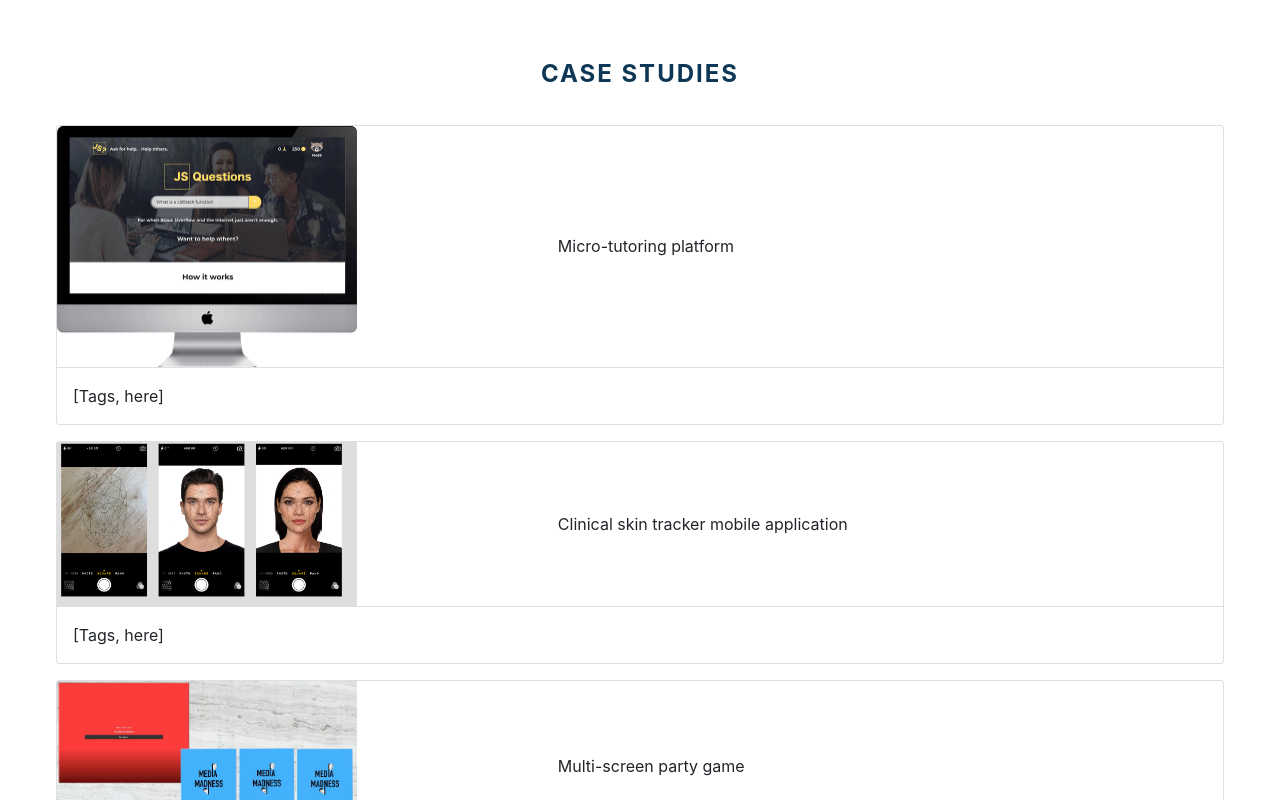
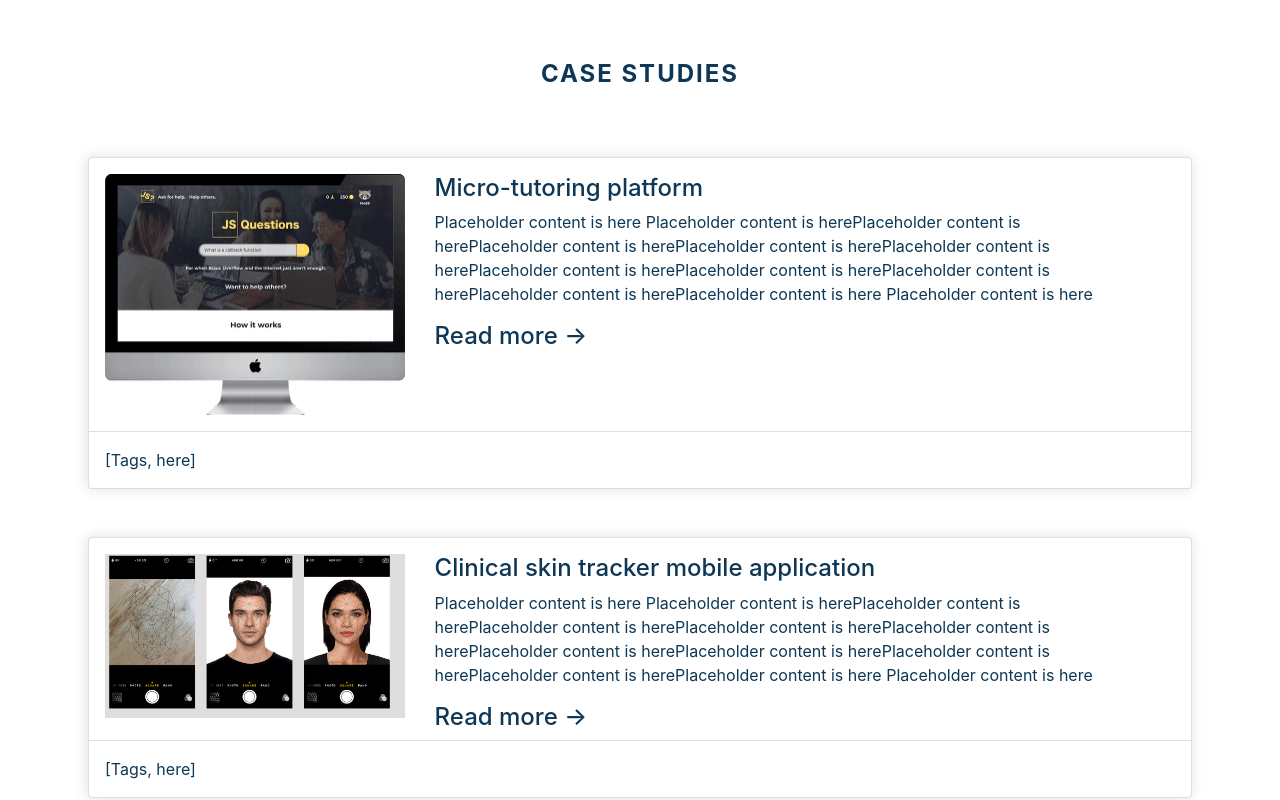
Before and after one commit to Amber-Williams/portfolio-website, a Next.js app: page / in a window 1280 px wide. Shown: the part 1220-2020 px from the top of the page. Built offline with nearby package versions, Linux system fonts and the light colour scheme.

Commit message:
Edits to main page case studys layout and subtitle

```diff
--- a/components/CaseStudiesList/CaseStudyListItem.tsx
+++ b/components/CaseStudiesList/CaseStudyListItem.tsx
@@ -7,21 +7,40 @@ interface CaseStudyListItemProps {
 }
 
 const CaseStudyListItem: React.FC<CaseStudyListItemProps> = ({
-  study: { path, title, preview_image },
+  study: { path, title, preview_image, subtitle },
 }) => {
   return (
+    <React.Fragment>
+      <style jsx>
+        {`
+          .CaseStudyListItem__preview {
+            width: 30%;
+          }
+
+          .CaseStudiesList {
+            color: #0d3754;
+          }
+        `}
+      </style>
+      <div className="CaseStudiesList">
         <Link href={{ pathname: `posts/${path}` }}>
-      <div className="card m-3">
-        <div className="d-flex flex-column flex-md-row align-items-center">
-          <div className="col-md-5 p-0">
+          <div className="card m-5">
+            <div className="d-flex flex-column flex-md-row">
+              <div className="CaseStudyListItem__preview p-3">
                 <img src={`${preview_image}`} width="300px" />
               </div>
-          <div className="col-md-7">{title}</div>
+              <div className="col-md-8 mt-3">
+                <h4>{title}</h4>
+                <p>{subtitle}</p>
+                <h4>Read more &#8594;</h4>
+              </div>
             </div>
 
             <p className="date--listed col-12 p-3 m-0 w-100">[Tags, here]</p>
           </div>
         </Link>
+      </div>
+    </React.Fragment>
   )
 }
 
--- a/content/case-studies/clinical-tracking-app.yml
+++ b/content/case-studies/clinical-tracking-app.yml
@@ -2,6 +2,7 @@ path: clinical-tracking-app
 order: 2
 template: case-study
 title: Clinical skin tracker mobile application
+subtitle: Placeholder content is here Placeholder content is herePlaceholder content is herePlaceholder content is herePlaceholder content is herePlaceholder content is herePlaceholder content is herePlaceholder content is herePlaceholder content is herePlaceholder content is herePlaceholder content is here Placeholder content is here
 preview_image: /images/clinical-tracking-app/faceoverlay.png
 tech_stack: CSS, HTML, JavaScript, iOS, Android, MySQL
 content:
--- a/content/case-studies/js-questions.yml
+++ b/content/case-studies/js-questions.yml
@@ -2,6 +2,7 @@ path: js-questions
 order: 1
 template: case-study
 title: Micro-tutoring platform
+subtitle: Placeholder content is here Placeholder content is herePlaceholder content is herePlaceholder content is herePlaceholder content is herePlaceholder content is herePlaceholder content is herePlaceholder content is herePlaceholder content is herePlaceholder content is herePlaceholder content is here Placeholder content is here
 preview_image: /images/js-questions/preview.gif
 tech_stack: React, Redux, React-Spring, Node, Koa, PostGreSQL, Docker
 content:
--- a/content/case-studies/media-madness.yml
+++ b/content/case-studies/media-madness.yml
@@ -2,6 +2,7 @@ path: media-madness
 order: 3
 template: case-study
 title: Multi-screen party game
+subtitle: Placeholder content is here Placeholder content is herePlaceholder content is herePlaceholder content is herePlaceholder content is herePlaceholder content is herePlaceholder content is herePlaceholder content is herePlaceholder content is herePlaceholder content is herePlaceholder content is here Placeholder content is here
 preview_image: /images/media-madness/preview.png
 tech_stack: Node, React, Socket.io, MongoDB, and Giphy API
 content:
--- a/content/case-studies/sushi-website.yml
+++ b/content/case-studies/sushi-website.yml
@@ -2,6 +2,7 @@ path: sushi-website
 order: 4
 template: case-study
 title: Redesign for sushi restaurant
+subtitle: Placeholder content is here Placeholder content is herePlaceholder content is herePlaceholder content is herePlaceholder content is herePlaceholder content is herePlaceholder content is herePlaceholder content is herePlaceholder content is herePlaceholder content is herePlaceholder content is here Placeholder content is here
 preview_image: /images/sushi-website/sushi-preview.png
 tech_stack: CSS, HTML, JavaScript
 content:
--- a/pages/_app.jsx
+++ b/pages/_app.jsx
@@ -39,6 +39,10 @@ export default function MyApp({ Component, pageProps }) {
         .date--listed {
           border-top: 1px solid rgba(0,0,0,.125);
         }
+
+        .card {
+          box-shadow: -1px 0px 14px 0px rgba(0,0,0,.125);
+        }
       `}</style>
 
     </React.Fragment>
--- a/types/case-study-types.tsx
+++ b/types/case-study-types.tsx
@@ -3,6 +3,7 @@ export interface CaseStudyProps {
   order: number
   template: string
   title: string
+  subtitle: string
   preview_image: string
   tech_stack: string
   content: Array<string>
```
Also changed, not shown: test/data/case-studies/case-study.yml (+1 -0 lines). Lines whose indentation alone changed are shown as unchanged.
